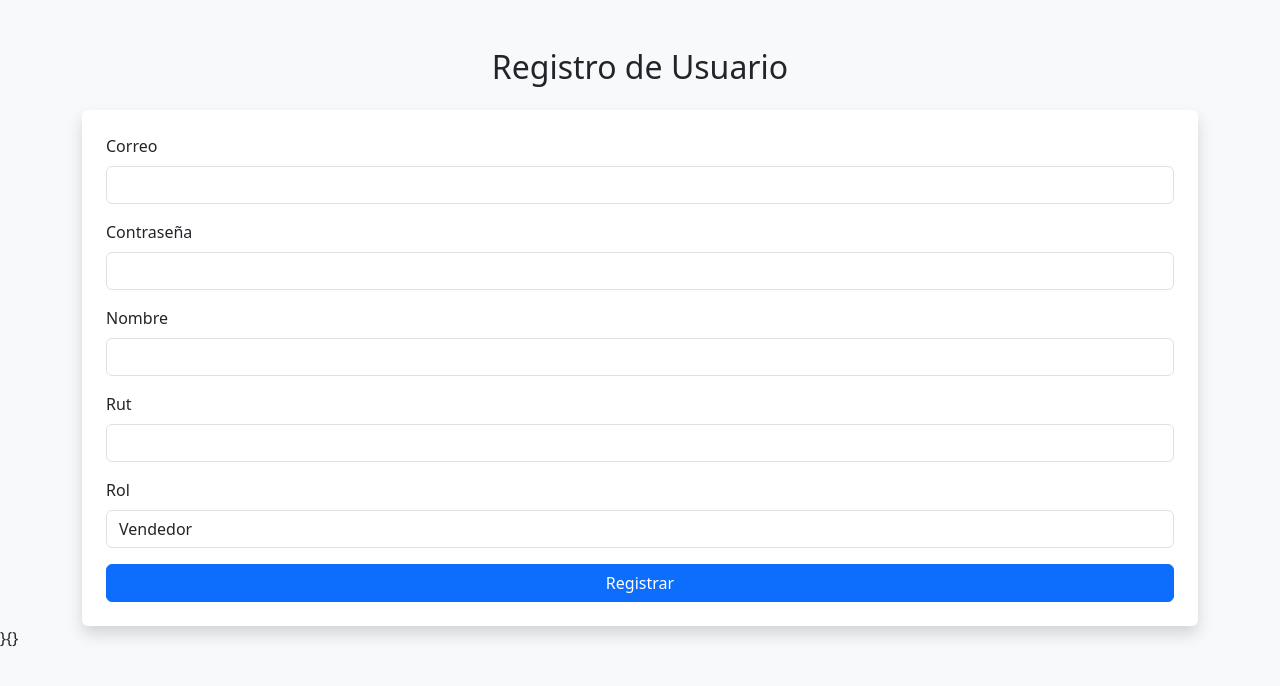
After one commit to JCodem/SistemaBazar, a PHP site: page /register.php in a window 1280 px wide. The commit adds this page. Shown: the top 686 px of the page. Run offline with PHP 8.4, Linux system fonts and the light colour scheme; a stand-in replaces the project's code that opens the database connection.

```diff
--- /dev/null
+++ b/public_html/register.php
@@ -0,0 +1,62 @@
+<?php
+session_start();
+?>
+
+<!DOCTYPE html>
+<html lang="es">
+<head>
+  <meta charset="UTF-8">
+  <title>Registro de Usuario</title>
+  <link href="https://cdn.jsdelivr.net/npm/bootstrap@5.3.0/dist/css/bootstrap.min.css" rel="stylesheet">
+
+  <?php if (isset($_SESSION['registro_exito'])): ?>
+    <!-- Redirigir al login después de 3 segundos -->
+    <meta http-equiv="refresh" content="3;url=login.php">
+  <?php endif; ?>
+</head>
+<body class="bg-light">
+
+<div class="container mt-5">
+  <h2 class="mb-4 text-center">Registro de Usuario</h2>
+
+  <?php if (isset($_SESSION['registro_error'])): ?>
+    <div class="alert alert-danger"><?= $_SESSION['registro_error'] ?></div>
+    <?php unset($_SESSION['registro_error']); ?>
+  <?php endif; ?>
+
+  <?php if (isset($_SESSION['registro_exito'])): ?>
+    <div class="alert alert-success"><?= $_SESSION['registro_exito'] ?><br>Redirigiendo al login...</div>
+    <?php unset($_SESSION['registro_exito']); ?>
+  <?php endif; ?>
+
+  <form action="procesar_registro.php" method="POST" class="shadow p-4 bg-white rounded">
+    <div class="mb-3">
+      <label for="correo" class="form-label">Correo</label>
+      <input type="email" name="correo" class="form-control" required>
+    </div>
+    <div class="mb-3">
+      <label for="contraseña" class="form-label">Contraseña</label>
+      <input type="password" name="contraseña" class="form-control" required>
+    </div>
+    <div class="mb-3">
+      <label for="nombre" class="form-label">Nombre</label>
+      <input type="text" name="nombre" class="form-control" required>
+    </div>
+    <div class="mb-3">
+      <label for="rut" class="form-label">Rut</label>
+      <input type="text" name="rut" class="form-control" required>
+    </div>
+    <div class="mb-3">
+      <label for="rol" class="form-label">Rol</label>
+      <select name="rol" class="form-control" required>
+        <option value="vendedor">Vendedor</option>
+        <option value="jefe">Jefe</option>
+      </select>
+    </div>
+    <button type="submit" class="btn btn-primary w-100">Registrar</button>
+  </form>
+</div>
+
+</body>
+</html>
+  }{}
```
Also changed, not shown: includes/auth_middleware.php (added, +8 -0 lines), includes/rol_middleware.php (added, +9 -0 lines), includes/rol_middleware_vendedor.php (added, +9 -0 lines), public_html/admin/dashboard.php (+2 -5 lines), public_html/procesar_registro.php (added, +53 -0 lines), public_html/vendedor/venta.php (+2 -5 lines).
